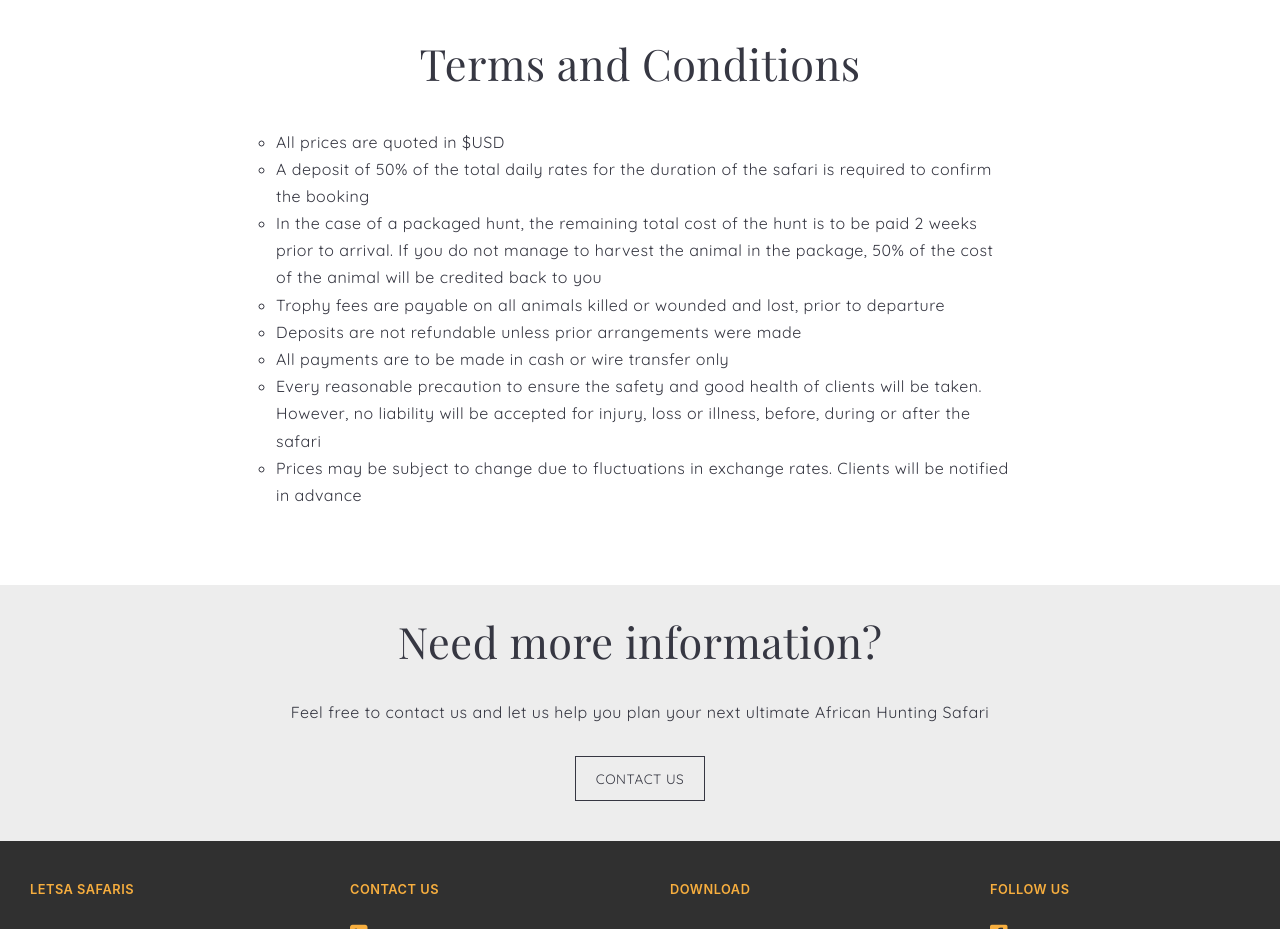
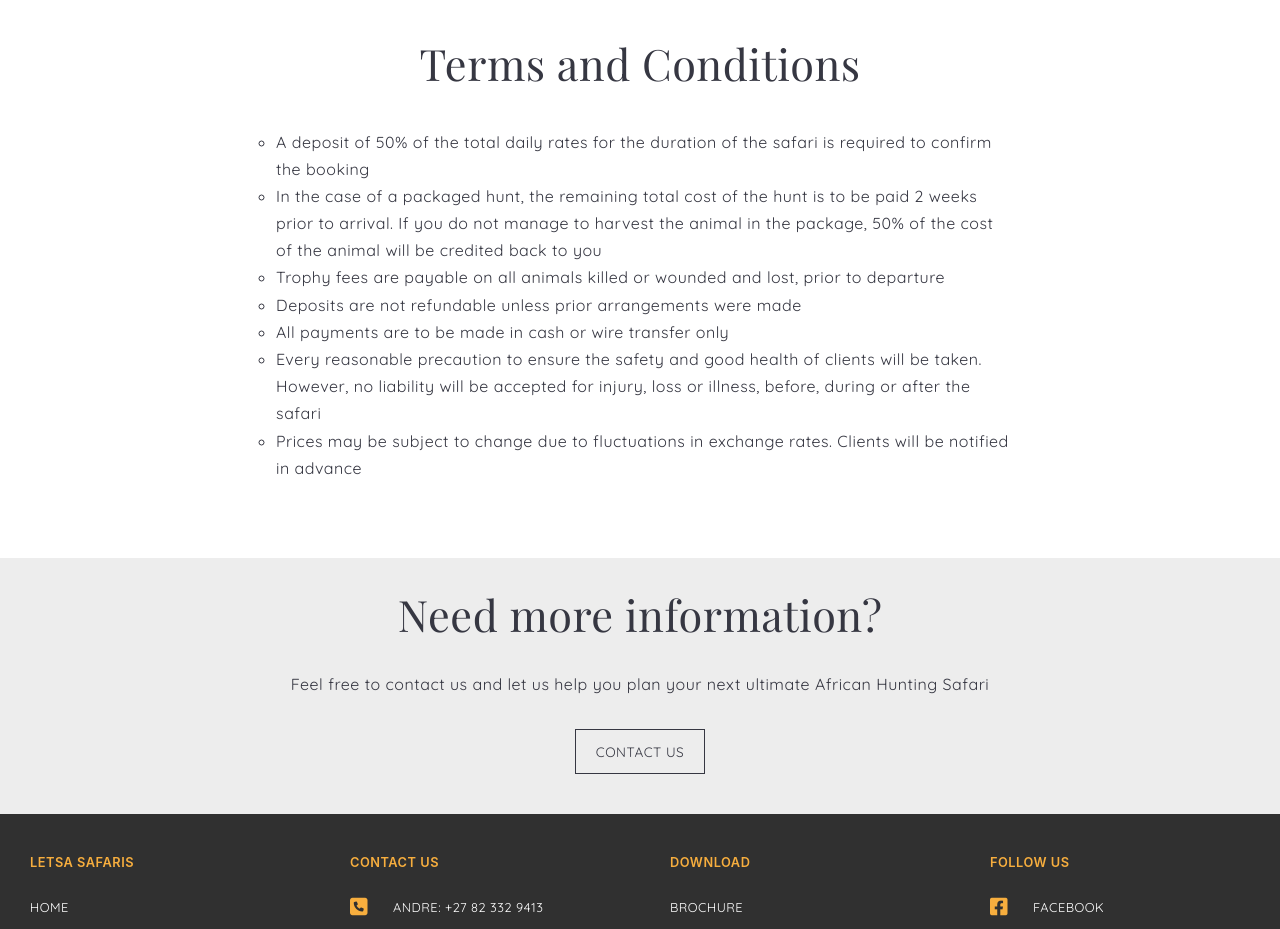
Before and after one commit to andrevanzyl1/andrevanzyl1.github.io, a plain HTML site: page hunting-packages-in-south-africa.html in a window 1280 px wide. Shown: the part 6021-6950 px from the top of the page. Drawn offline with nearby package versions, Linux system fonts and the light colour scheme; a web font is replaced by a local one.

Commit message:
Fix terms

```diff
--- a/hunting-packages-in-south-africa.html
+++ b/hunting-packages-in-south-africa.html
@@ -870,7 +870,6 @@
             <div class="d-flex flex-column flex-md-row">
               <div class="fx-center" style="width: 100%;">
                 <ul style="text-align: left; padding-inline-start: 20px;">
-                  <li>All prices are quoted in $USD</li>
                   <li>A deposit of 50% of the total daily rates for the duration of the safari is required to confirm the
                     booking</li>
                   <li>In the case of a packaged hunt, the remaining total cost of the hunt is to be paid 2 weeks prior to
```
Also changed, not shown: hunting-in-south-africa.html (+0 -1 lines).
